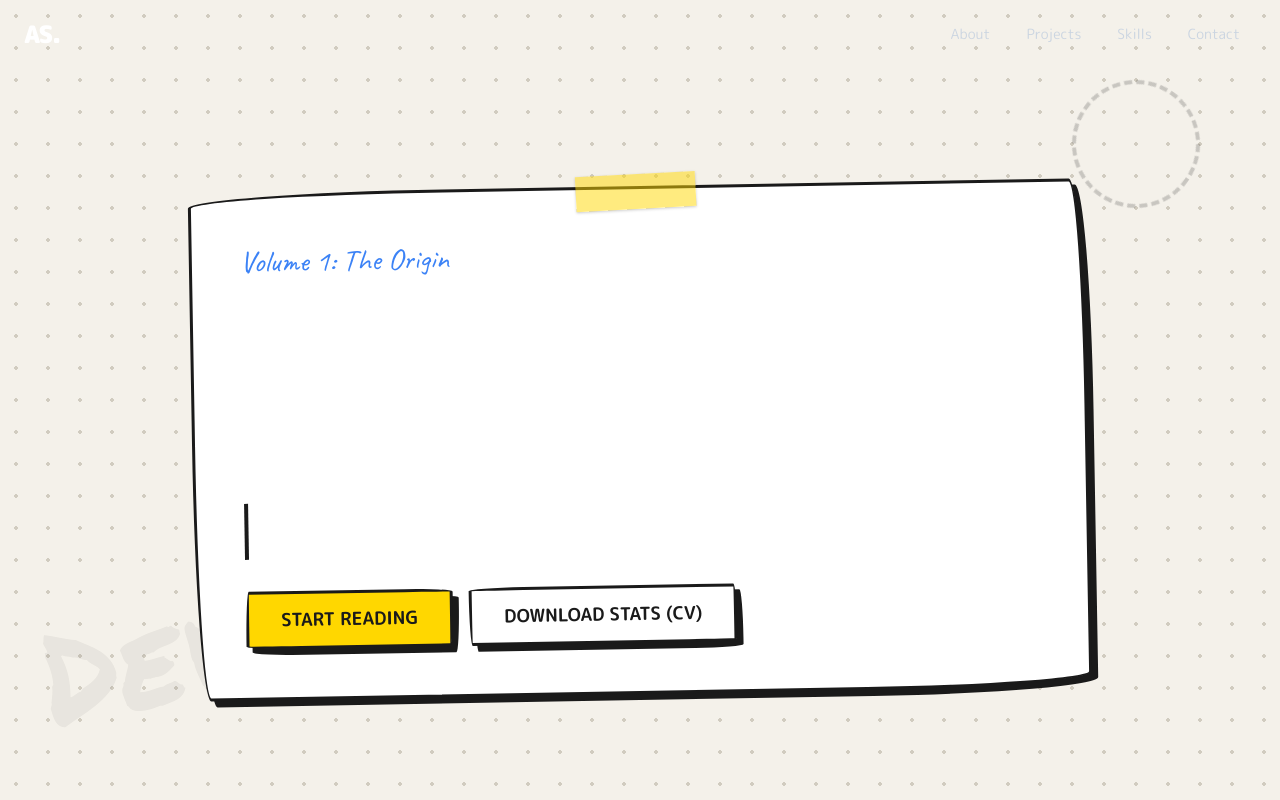
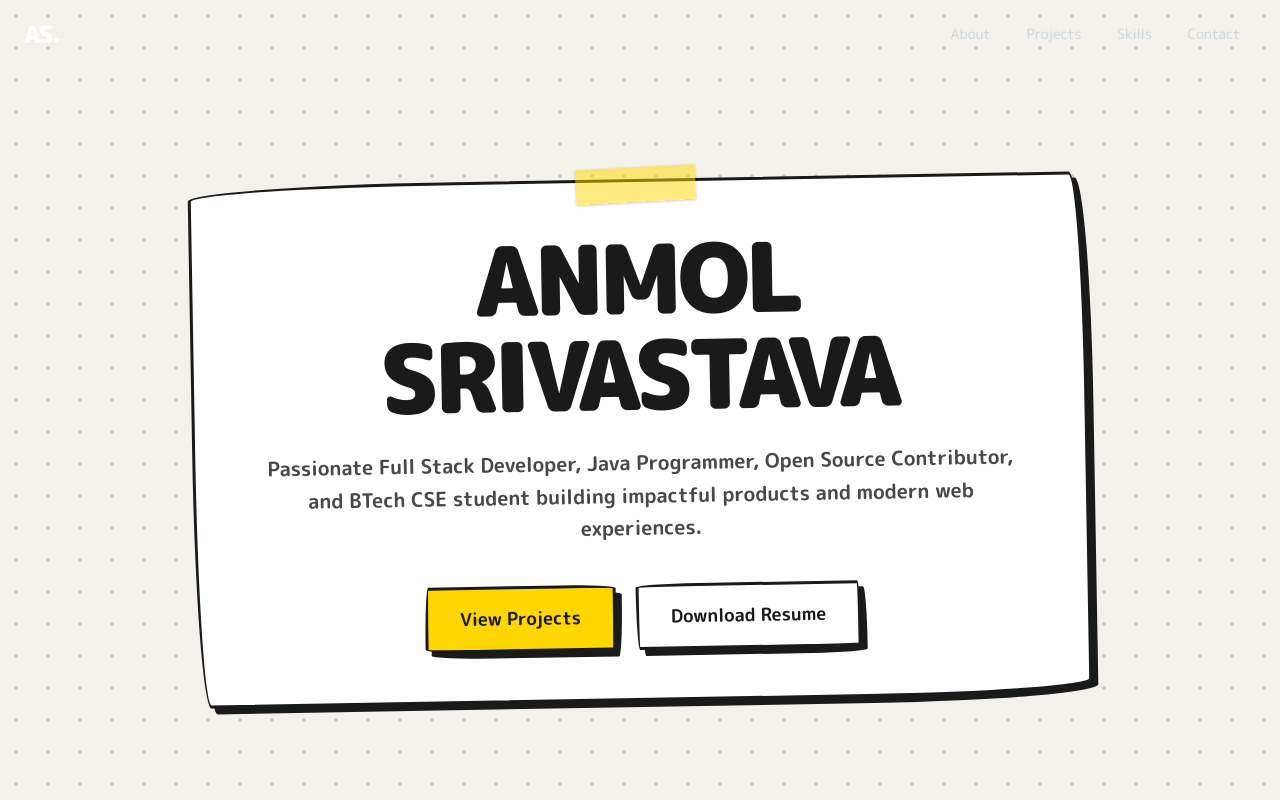
Before and after one commit to Anmol-Srivastava-073/portfolio, a React (Vite) app: page / in a window 1280 px wide. Shown: the top 800 px of the page. Built offline with nearby package versions, Linux system fonts and the light colour scheme.

Commit message:
Update Hero.jsx

```diff
--- a/src/components/Hero.jsx
+++ b/src/components/Hero.jsx
@@ -1,48 +1,41 @@
 import { motion } from 'framer-motion'
-import { Link } from 'react-scroll'
 
 function Hero() {
   return (
-    <section id="root" className="min-h-screen flex items-center justify-center pt-20 px-6 relative overflow-hidden">
-
-      {/* Background sketch elements */}
-      <div className="absolute top-20 right-20 w-32 h-32 border-4 border-dashed border-ink/20 rounded-full animate-[spin_20s_linear_infinite]"></div>
-      <div className="absolute bottom-20 left-10 text-9xl text-ink/5 font-marker -rotate-12">Dev.</div>
-
+    <section id="hero" className="min-h-screen flex items-center justify-center text-center px-6 pt-20">
       <motion.div
-        initial={{ opacity: 0, y: 30 }}
+        initial={{ opacity: 0, y: 100 }}
         animate={{ opacity: 1, y: 0 }}
-        transition={{ duration: 0.8 }}
+        transition={{ duration: 1 }}
         className="max-w-4xl mx-auto w-full relative z-10"
       >
         <div className="sketch-border bg-white p-8 md:p-12 shadow-sketch relative transform -rotate-1 hover:rotate-0 transition-transform duration-300">
           <div className="washi-tape bg-markerRed/40 w-32 rotate-3"></div>
 
-          <p className="font-handwritten text-3xl text-markerBlue mb-2">Volume 1: The Origin</p>
-
-          <h1 className="text-5xl md:text-8xl font-black font-manga uppercase tracking-tighter mb-6 leading-none">
+          <h1 className="text-5xl md:text-8xl font-black font-manga uppercase tracking-tighter mb-6 leading-none text-ink">
             Anmol <br /> Srivastava
           </h1>
 
-          <p className="font-manga text-lg md:text-xl font-bold mb-8 max-w-2xl border-l-4 border-ink pl-4">
-            BTech CSE Student @ MUJ. Full-stack developer, Web Developer and Open-source contributor making the right use of Internet.
+          <p className="font-manga text-xl text-ink/80 max-w-3xl mx-auto leading-relaxed mb-8 font-bold">
+            Passionate Full Stack Developer, Java Programmer, Open Source Contributor,
+            and BTech CSE student building impactful products and modern web experiences.
           </p>
 
-          <div className="flex flex-wrap gap-4">
-            <Link
-              to="about"
-              smooth={true}
-              className="sketch-border-alt bg-markerYellow text-ink px-8 py-3 font-bold text-lg uppercase cursor-pointer shadow-sketch hover:shadow-sketch-hover hover:translate-y-1 hover:translate-x-1 transition-all"
+          <div className="mt-10 flex gap-5 justify-center flex-wrap">
+            <a
+              href="#projects"
+              className="sketch-border-alt bg-markerYellow text-ink px-8 py-4 font-bold text-lg cursor-pointer shadow-sketch hover:shadow-sketch-hover hover:translate-y-1 hover:translate-x-1 transition-all"
             >
-              Start Reading
-            </Link>
+              View Projects
+            </a>
+
             <a
               href="/photos/AnmolResume.pdf"
               target="_blank"
               rel="noopener noreferrer"
-              className="sketch-border bg-white text-ink px-8 py-3 font-bold text-lg uppercase cursor-pointer shadow-sketch hover:shadow-sketch-hover hover:translate-y-1 hover:translate-x-1 transition-all"
+              className="sketch-border bg-white text-ink px-8 py-4 font-bold text-lg cursor-pointer shadow-sketch hover:shadow-sketch-hover hover:translate-y-1 hover:translate-x-1 transition-all"
             >
-              Download Stats (CV)
+              Download Resume
             </a>
           </div>
         </div>
```
